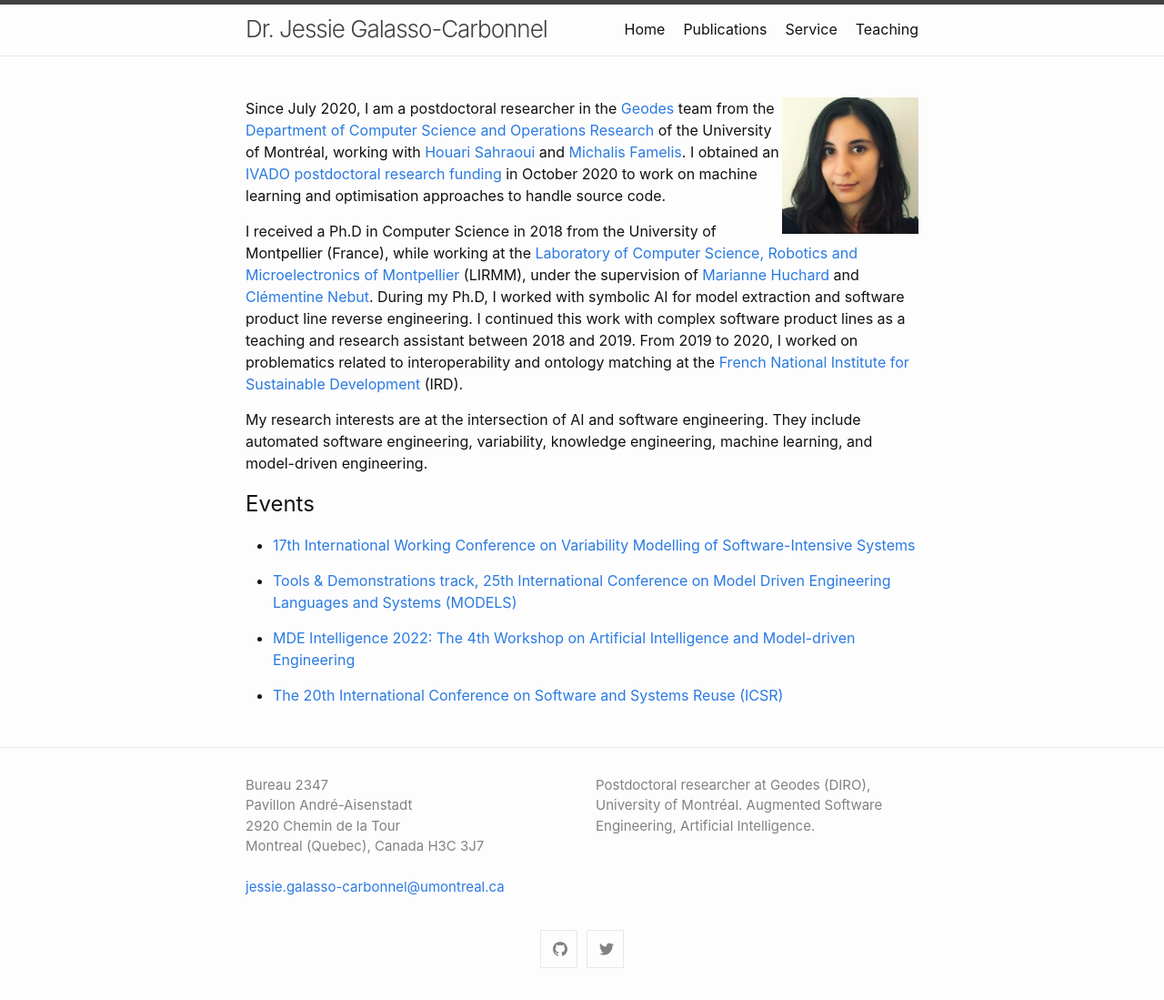
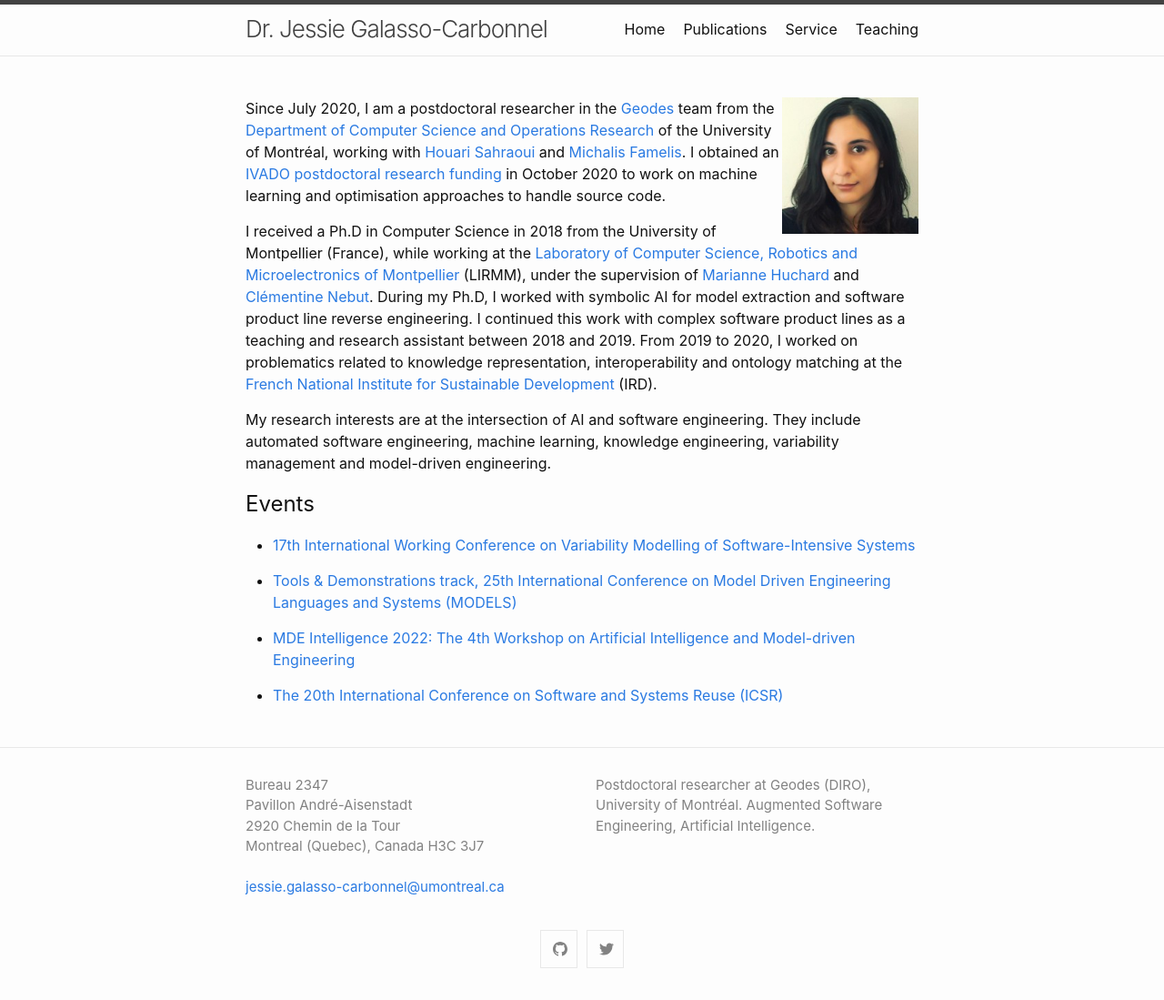
Before and after one commit to jgalasso/jgalasso.github.io, a Jekyll site: the page built from index.markdown, in a window 1280 px wide. Shown: the whole page at 91% size. Built offline with Jekyll 4.4.1, drawn with Linux system fonts in a browser that asks for light colours.

Commit message:
Update index.markdown

```diff
--- a/index.markdown
+++ b/index.markdown
@@ -10,9 +10,9 @@ title: Home
 
 Since July 2020, I am a postdoctoral researcher in the [Geodes](http://geodes.iro.umontreal.ca/fr/) team from the [Department of Computer Science and Operations Research](https://diro.umontreal.ca/english/home/) of the University of Montréal, working with [Houari Sahraoui](http://www.iro.umontreal.ca/~sahraouh/) and [Michalis Famelis](https://michalis.famelis.info/). I obtained an [IVADO](https://ivado.ca/en/) [postdoctoral research funding](https://ivado.ca/en/scholarships-and-grants/postdoctoral-research-funding/) in October 2020 to work on machine learning and optimisation approaches to handle source code.
 
-I received a Ph.D in Computer Science in 2018 from the University of Montpellier (France), while working at the [Laboratory of Computer Science, Robotics and Microelectronics of Montpellier](https://www.lirmm.fr/) (LIRMM), under the supervision of [Marianne Huchard](https://marianne-huchard.fr/) and [Clémentine Nebut](http://www.lirmm.fr/users/utilisateurs-lirmm/clementine-nebut). During my Ph.D, I worked with symbolic AI for model extraction and software product line reverse engineering. I continued this work with complex software product lines as a teaching and research assistant between 2018 and 2019. From 2019 to 2020, I worked on problematics related to interoperability and ontology matching at the  [French National Institute for Sustainable Development](https://www.ird.fr/) (IRD).
+I received a Ph.D in Computer Science in 2018 from the University of Montpellier (France), while working at the [Laboratory of Computer Science, Robotics and Microelectronics of Montpellier](https://www.lirmm.fr/) (LIRMM), under the supervision of [Marianne Huchard](https://marianne-huchard.fr/) and [Clémentine Nebut](http://www.lirmm.fr/users/utilisateurs-lirmm/clementine-nebut). During my Ph.D, I worked with symbolic AI for model extraction and software product line reverse engineering. I continued this work with complex software product lines as a teaching and research assistant between 2018 and 2019. From 2019 to 2020, I worked on problematics related to knowledge representation, interoperability and ontology matching at the [French National Institute for Sustainable Development](https://www.ird.fr/) (IRD).
 
-My research interests are at the intersection of AI and software engineering. They include  automated software engineering, variability, knowledge engineering, machine learning, and model-driven engineering.
+My research interests are at the intersection of AI and software engineering. They include automated software engineering, machine learning, knowledge engineering, variability management and model-driven engineering.
 
 ## Events
 
```
